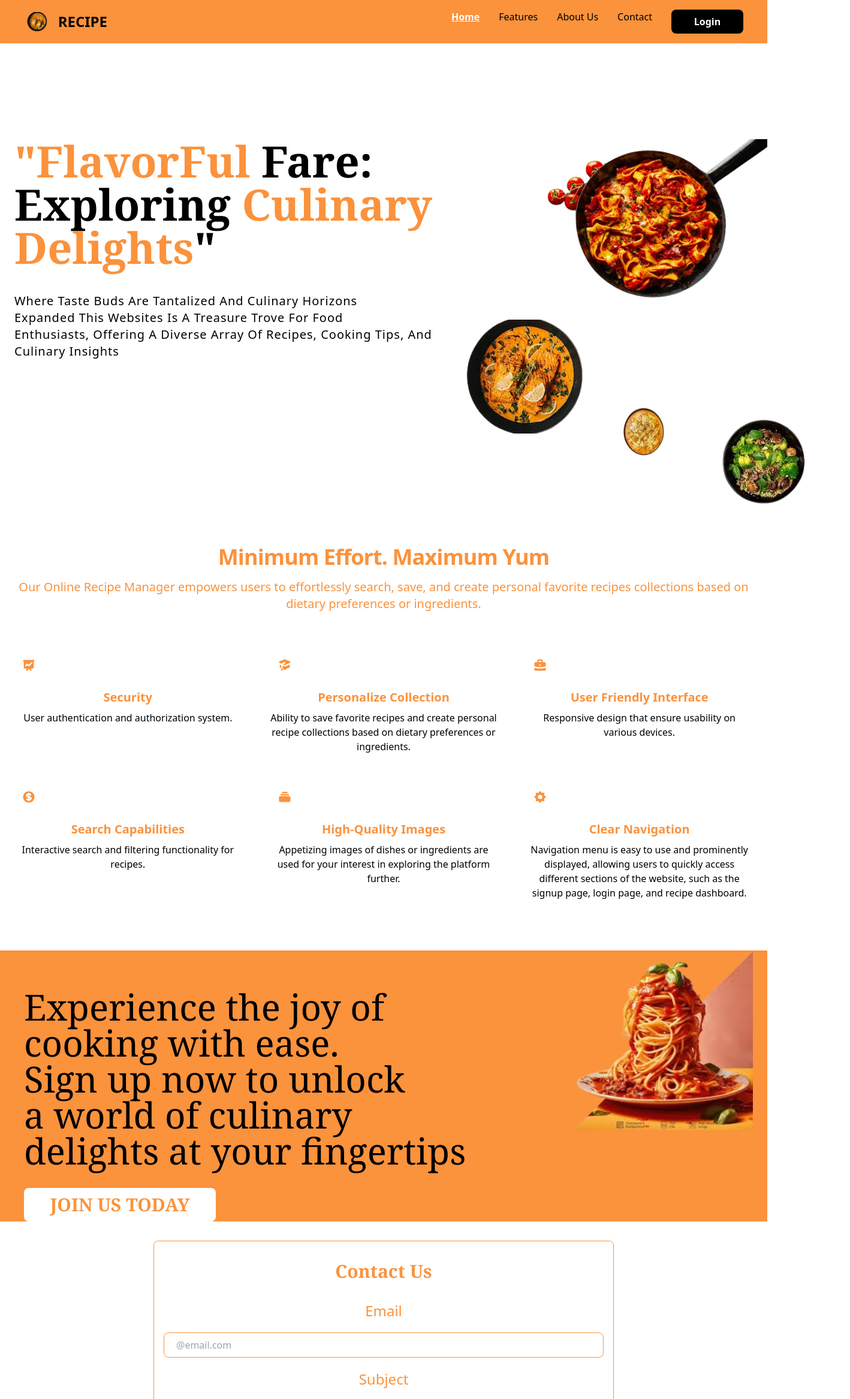
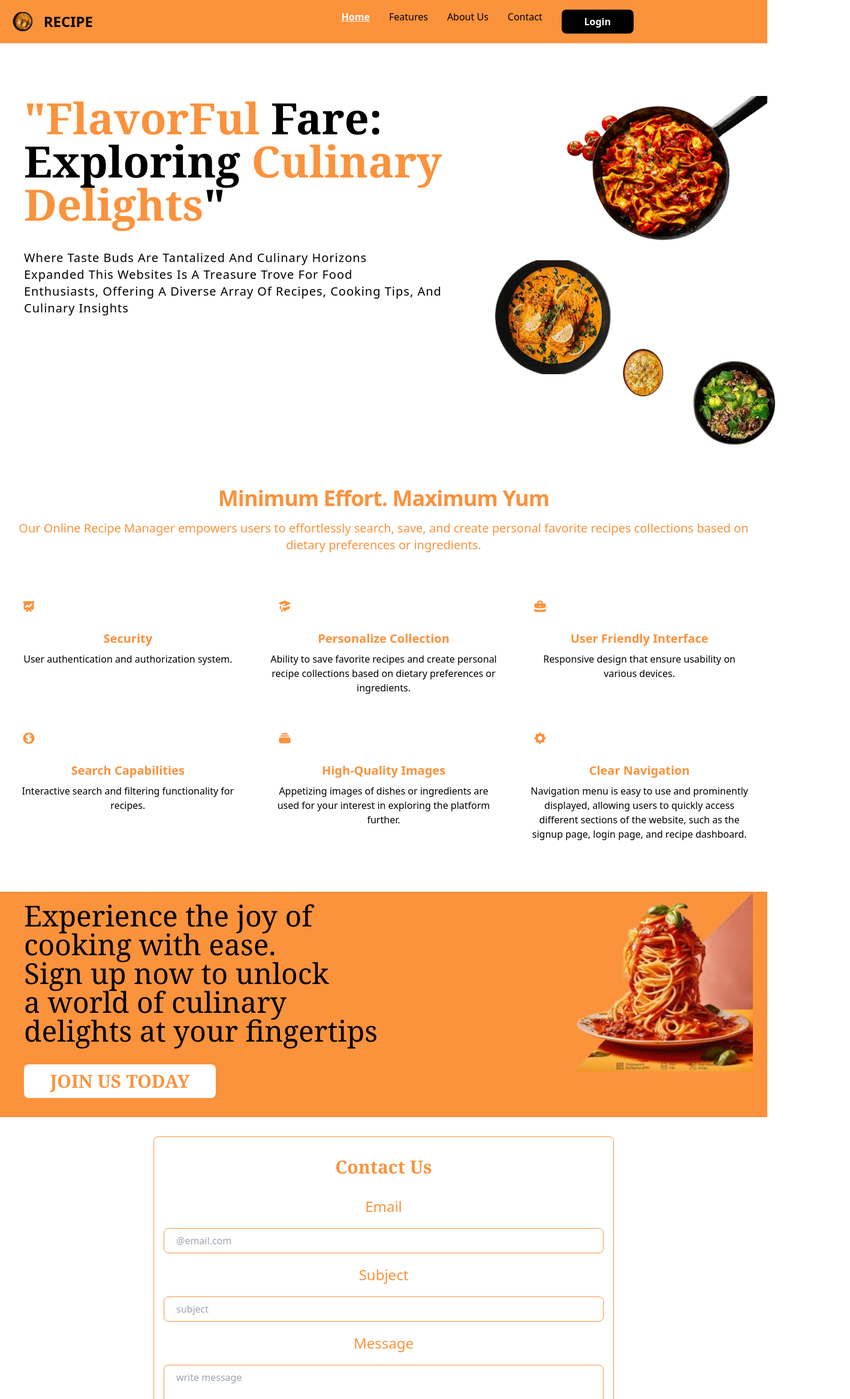
Before and after one commit to MOYIN-21/Online-Recipe-Manager-Frontend, a React (Vite) app: page /home in a window 1280 px wide. Shown: the top 2333 px of the page at 60% size, 1418 px wide, since content can reach past the window. Built offline with nearby package versions, Linux system fonts and the light colour scheme.

Commit message:
responsiveness

```diff
--- a/src/websiteLandingPage/NavBar.jsx
+++ b/src/websiteLandingPage/NavBar.jsx
@@ -31,23 +31,36 @@ const NavBar = () => {
   // };
 
   return (
-    <nav className="sticky top-0 bg-orange-400 z-50 shadow px-6">
-    <div className="max-w-screen-xl flex flex-wrap items-center justify-between mx-auto p-4">
+      <nav class="bg-orange-400 fixed w-full z-20 top-0 start-0 border-b">
+        <div class="max-w-screen-xl flex flex-wrap items-center justify-between mx-auto p-4">
           <a href="/home" className="flex items-center space-x-3 rtl:space-x-reverse">
-        <img src={Logo} className="h-8" alt="recipe Logo" />
+             <img src={Logo} className="h-8" alt="recipe Logo"/>
              <span className="self-center text-2xl font-semibold whitespace-nowrap">RECIPE</span>
              </a>
+          <div class="flex md:order-2 space-x-3 md:space-x-0 rtl:space-x-reverse"/>
+              <Link to="/signup">
+                <button type="button"
+                        className="md:hidden block text-orange-400 bg-white focus:ring-4 focus:outline-none font-medium rounded-lg text-xl px-4 py-2 text-center">Sign
+                  up
+                </button>
+              </Link>
+            {/*<button type="button"*/}
+            {/*        class="text-white bg-blue-700 hover:bg-blue-800 focus:ring-4 focus:outline-none focus:ring-blue-300 font-medium rounded-lg text-sm px-4 py-2 text-center dark:bg-blue-600 dark:hover:bg-blue-700 dark:focus:ring-blue-800">Get*/}
+            {/*  started*/}
+            {/*</button>*/}
             <button
                 data-collapse-toggle="navbar-dropdown"
                 type="button"
-          className="inline-flex items-center p-2 w-10 h-10 justify-center text-sm rounded-lg md:hidden focus:outline-none focus:ring-2"
+                className="inline-flex items-center p-2 w-10 h-10 justify-center text-sm rounded-lg md:hidden"
                 aria-controls="navbar-dropdown"
                 aria-expanded={isMenuOpen}
                 onClick={toggleMenu}
             >
               <span className="sr-only">Open main menu</span>
-        <svg className="w-5 h-5" aria-hidden="true" xmlns="http://www.w3.org/2000/svg" fill="none" viewBox="0 0 17 14">
-          <path stroke="currentColor" strokeLinecap="round" strokeLinejoin="round" strokeWidth="2" d="M1 1h15M1 7h15M1 13h15" />
+              <svg className="w-5 h-5" aria-hidden="true" xmlns="http://www.w3.org/2000/svg" fill="none"
+                   viewBox="0 0 17 14">
+                <path stroke="currentColor" strokeLinecap="round" strokeLinejoin="round" strokeWidth="2"
+                      d="M1 1h15M1 7h15M1 13h15"/>
               </svg>
             </button>
             <div className={`w-full md:block md:w-auto ${isMenuOpen ? 'block' : 'hidden'}`} id="navbar-dropdown">
@@ -67,15 +80,66 @@ const NavBar = () => {
                   </NavLink>
                 </li>
                 <div>
-          <Link to="/login"><FilledButton text="Login" style={{ width: "120px", height: "40px", backgroundColor: "black"}} /></Link>
-        </div>
-          <div className={`block sm:hidden flex justify-center mt-4`}>
-            <Link to="/signup"> <button type="button" className="flex justify-center text-orange-400 bg-white rounded-lg w-32 h-10 text-center font-bold text-xl items-center">Sign up </button></Link>
+                  <Link to="/login"><FilledButton text="Login" style={{
+                    width: "120px",
+                    height: "40px",
+                    backgroundColor: "black"
+                  }}/></Link>
                 </div>
               </ul>
             </div>
           </div>
       </nav>
+);
+}
+
+export default NavBar;
+
+
+
+// //
+//   <nav className="sticky top-0 bg-orange-400 z-50 shadow px-6">
+//     // <div className="max-w-screen-xl flex flex-wrap items-center justify-between mx-auto p-4">
+//     //
+//     // <button
+//         data-collapse-toggle="navbar-dropdown"
+//         type="button"
+//         className="inline-flex items-center p-2 w-10 h-10 justify-center text-sm rounded-lg md:hidden focus:outline-none focus:ring-2"
+  //         aria-controls="navbar-dropdown"
+  //         aria-expanded={isMenuOpen}
+  //         onClick={toggleMenu}
+  //     >
+  //       <span className="sr-only">Open main menu</span>
+  //       <svg className="w-5 h-5" aria-hidden="true" xmlns="http://www.w3.org/2000/svg" fill="none" viewBox="0 0 17 14">
+  //         <path stroke="currentColor" strokeLinecap="round" strokeLinejoin="round" strokeWidth="2" d="M1 1h15M1 7h15M1 13h15" />
+  //       </svg>
+  //     </button>
+  //     <div className={`w-full md:block md:w-auto ${isMenuOpen ? 'block' : 'hidden'}`} id="navbar-dropdown">
+  //       <ul className="flex flex-col font-medium p-4 md:p-0 mt-4 border rounded-lg md:space-x-8 rtl:space-x-reverse md:flex-row md:mt-0 md:border-0">
+  //         <li>
+  //           <NavLink to="/home" onClick={closeMenu} className="block py-2 px-3 md:p-0 ">Home</NavLink>
+  //         </li>
+  //         <li>
+  //           <NavLink to="/feature" onClick={closeMenu} className="block py-2 px-3 md:p-0">Features</NavLink>
+  //         </li>
+  //         <li>
+  //           <NavLink to="/action" onClick={closeMenu} className="block py-2 px-3 md:p-0 ">About Us
+  //             </NavLink>
+  //         </li>
+  //         <li>
+  //           <NavLink to="/contact" onClick={closeMenu} className="block py-2 px-3 md:p-0 ">Contact
+  //             </NavLink>
+  //         </li>
+  //         <div>
+  //         <Link to="/login"><FilledButton text="Login" style={{ width: "120px", height: "40px", backgroundColor: "black"}} /></Link>
+  //       </div>
+  //         <div className={`block sm:hidden flex justify-center mt-4`}>
+  //           <Link to="/signup"> <button type="button" className="flex justify-center text-orange-400 bg-white rounded-lg w-32 h-10 text-center font-bold text-xl items-center">Sign up </button></Link>
+  //         </div>
+  //       </ul>
+  //     </div>
+  //   </div>
+  // </nav>
     // <div className=' h-10 px-48 pt-4 '>
     //   <div className='flex justify-between shadow'>
     //     <div className='w-14'><img src={Logo} alt="" /></div>
@@ -97,7 +161,3 @@ const NavBar = () => {
         // </div>
     //   </div>
     // </div>
-  );
-}
-
-export default NavBar;
--- a/src/websiteLandingPage/home/CallToAction.jsx
+++ b/src/websiteLandingPage/home/CallToAction.jsx
@@ -5,19 +5,21 @@ import { Link } from 'react-router-dom'
 const CallToAction = () => {
     return (
         <div className='pt-5'>
-            <div className='bg-orange-400 md:mt-0 sm:mt-0 px-4 sm:w-full mx-auto max-w-screen-xl lg:px-6'>
+            <div className='bg-orange-400 md:mt-0 sm:mt-0 px-4 mx-auto max-w-screen-xl lg:px-6'>
                 <div className='flex flex-col lg:flex-row justify-between items-center lg:items-start'>
-                    <div className='px-4 text-4xl lg:text-6xl text-center md:text-left pt-16 font-serif justify-start flex flex-col gap-8'>
+                    <div className='px-4 text-4xl lg:text-5xl text-center md:text-left pt-4 font-serif justify-start flex flex-col gap-8'>
                         Experience the joy of <br />
                         cooking with ease. <br />
                         Sign up now to unlock <br />
                         a world of culinary <br />
                         delights at your fingertips
                         <Link to="/signup">
-                            <button type="button" className="flex justify-center mt-8 lg:mt-0 text-orange-400 bg-white rounded-lg w-52 lg:w-80 lg:h-14 text-center font-bold text-3xl items-center">
-                                <span className="block lg:hidden">Sign Up</span>
-                                <span className="hidden lg:block">JOIN US TODAY</span>
-                            </button>
+                            <div className="lg:pb-8">
+                                <button type="button" className="flex justify-center text-orange-400 bg-white rounded-lg w-52 lg:w-80 lg:h-14 text-center font-bold text-3xl items-center">
+                                    <span className="block lg:hidden">Sign Up</span>
+                                    <span className="hidden lg:block">JOIN US TODAY</span>
+                                </button>
+                            </div>
                         </Link>
                     </div>
                     <div className='flex pt-8 lg:pt-0'>
--- a/src/websiteLandingPage/home/Contact.jsx
+++ b/src/websiteLandingPage/home/Contact.jsx
@@ -20,7 +20,7 @@ const Contact = () => {
   };
 
   return (
-      <div className="flex flex-col items-center justify-center px-4 py-8 md:flex-row md:justify-around md:px-0">
+      <div className="flex flex-col items-center justify-center px-4 py-8 md:flex-row md:justify-around md:px-5">
         <div className="w-full max-w-lg md:max-w-2xl lg:max-w-3xl px-4 py-8 border border-orange-400 rounded-lg">
           <h1 className="text-3xl font-bold font-serif text-orange-400 text-center">Contact Us</h1>
           <form onSubmit={handleContact} className="mt-8">
--- a/src/websiteLandingPage/home/HeroSection.jsx
+++ b/src/websiteLandingPage/home/HeroSection.jsx
@@ -6,11 +6,11 @@ import Salad from '../../assets/MushroomSalad.png'
 
 const HeroSection = () => {
   return (
-    <div className='justify-between pt-5 lg:pt-40 flex'>
+    <div className='justify-between pt-5 md:pt-20 lg:pt-40 flex'>
 
-      <div className='flex-col flex mx-auto max-w-screen-xl lg:px-6'>
-      <p className="md:text-7xl text-5xl font-serif top-0 text-center md:text-left leading-tight font-bold">
-        <span className='text-orange-400'>"FlavorFul
+      <div className='flex-col flex mx-auto max-w-screen-xl lg:px- sm:px-10'>
+      <p className="md:text-7xl md:justify-center md:flex-col text-5xl font-serif top-0 text-center md:text-left leading-tight font-bold">
+        <span className='text-orange-400 '>"FlavorFul
         </span> Fare: <br/> Exploring
         <span className='text-orange-400'> Culinary
         </span> <br />
@@ -24,16 +24,19 @@ const HeroSection = () => {
       </div>
         <div className="hidden lg:block">
             <div>
-                <img className='justify-end lg:max-w-1/2 xl:max-w-1/3' src={Chicken} alt=""/>
+                <img className='justify-end lg:max-w-1/2 xl:max-w-1/3 ' src={Chicken} alt=""/>
             </div>
             <div>
-                <img className='ml-18 lg:max-w-1/2 xl:max-w-1/3' src={spice} alt=""/>
+                <img className='ml-18 lg:max-w-1/2 xl:max-w-1/3 ' src={spice} alt=""/>
             </div>
+            <div className="ml-52 mt-[-60px] w-36 mr-2 hidden lg:block lg:max-w-1/2 xl:max-w-1/3">
+                <img src={ButterChicken} alt=""/>
+            </div>
+            {/*<div>*/}
+            {/*    <img className='ml-52 mt-[-60px] w-36 mr-2 lg:max-w-1/2 xl:max-w-1/3  ' src={ButterChicken} alt=""/>*/}
+            {/*</div>*/}
             <div>
-                <img className='ml-64 mt-[-60px] w-36 mr-2 lg:max-w-1/2 xl:max-w-1/3' src={ButterChicken} alt=""/>
-            </div>
-            <div>
-                <img className='ml-96 mt-[-80px] w-72 lg:max-w-1/2 xl:max-w-1/3' src={Salad} alt=""/>
+                <img className='ml-72 mt-[-80px] w-72 lg:max-w-1/2 xl:max-w-1/3 lg:block hidden ' src={Salad} alt=""/>
             </div>
         </div>
 
```
Lines whose indentation alone changed are shown as unchanged.
